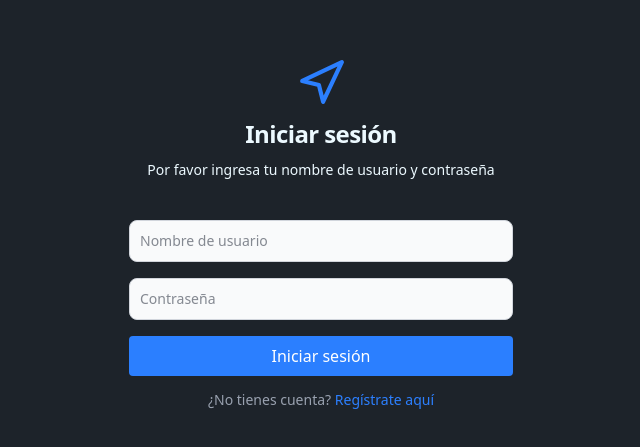
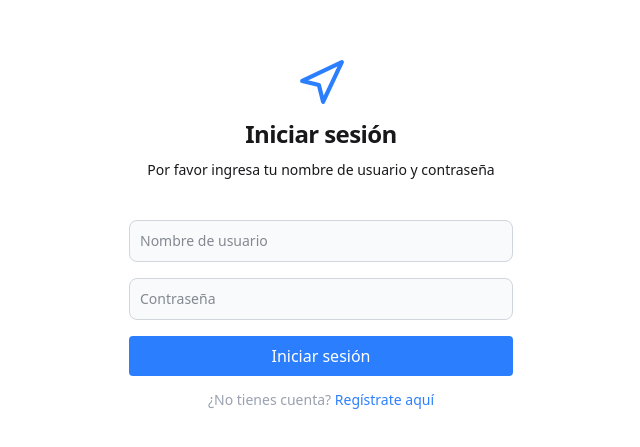
Before and after one commit to Nachorojo2015/chat-next, a Next.js app: page /auth/login in a window 1280 px wide. Shown: the part 165-612 px from the top of the page, without its empty margins (319-959 px from the left). Built offline with nearby package versions, Linux system fonts and the light colour scheme.

Commit message:
fix dark mode

```diff
--- a/app/layout.tsx
+++ b/app/layout.tsx
@@ -44,7 +44,7 @@ export default function RootLayout({
   children: React.ReactNode;
 }>) {
   return (
-    <html lang="es" data-theme="dark">
+    <html lang="es" data-theme="light">
       <body className={`antialiased`}>
         <Toaster />
         <Providers>{children}</Providers>
```
